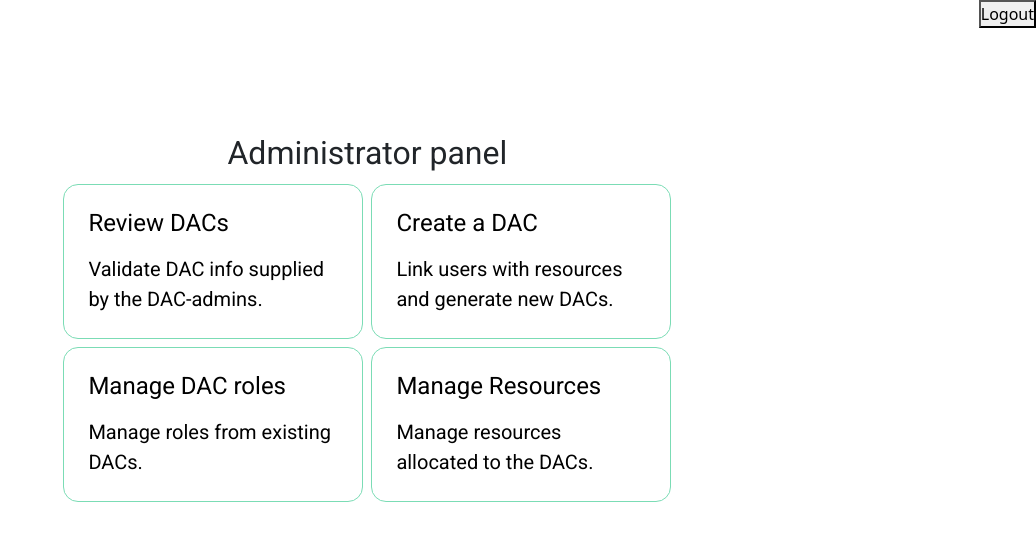
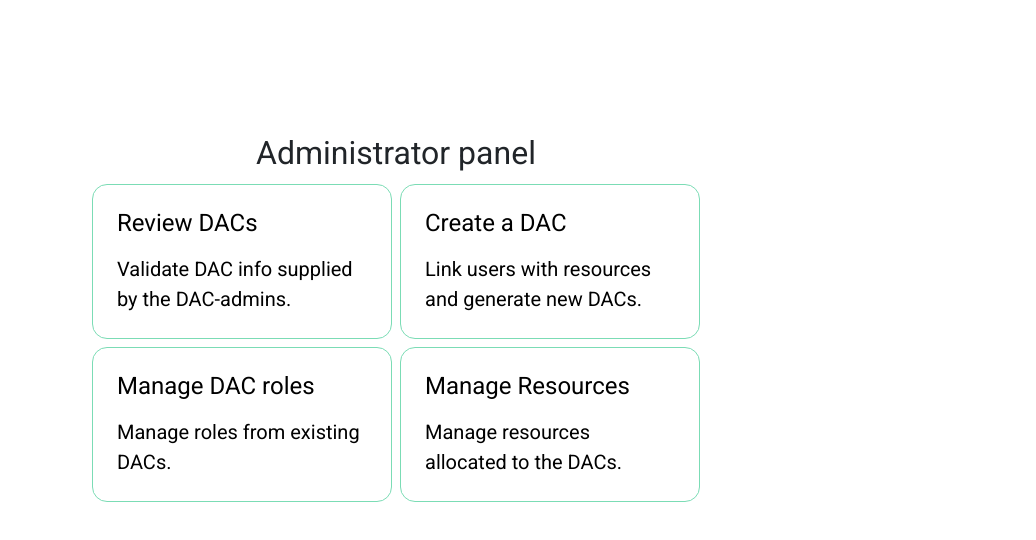
Before and after one commit to inab/DAC-Management-Portal, a Next.js app: page /panel in a window 1280 px wide. Shown: the top 540 px of the page, without its empty margins (244-1280 px from the left). Built offline with nearby package versions, Linux system fonts and the light colour scheme.

Commit message:
Panel (page): Removing logout link

```diff
--- a/pages/panel/index.js
+++ b/pages/panel/index.js
@@ -1,20 +1,7 @@
 import Head from 'next/head';
 import Link from 'next/link';
-import axios from "axios";
-import { useRouter } from "next/router";
 
 export default function Panel() {
-    const router = useRouter();
-
-    const logoutHandler = async () => {
-        try {
-            const response = await axios.get("/api/auth/logout");
-            alert(response.data.message)
-            router.push("/");
-        } catch (e) {
-            alert(e)
-        }
-    };
 
     return <>
         <div>
@@ -23,10 +10,6 @@ export default function Panel() {
                 <meta name="description" content="iPC DAC-Mgt Portal" />
                 <link rel="icon" href="/favicon.ico" />
             </Head>
-
-            <div style={{ float: 'right' }}>
-                <button onClick={() => logoutHandler()}> Logout </button>
-            </div>
 
             <main class="main">
                 <h2 class="title">
```
